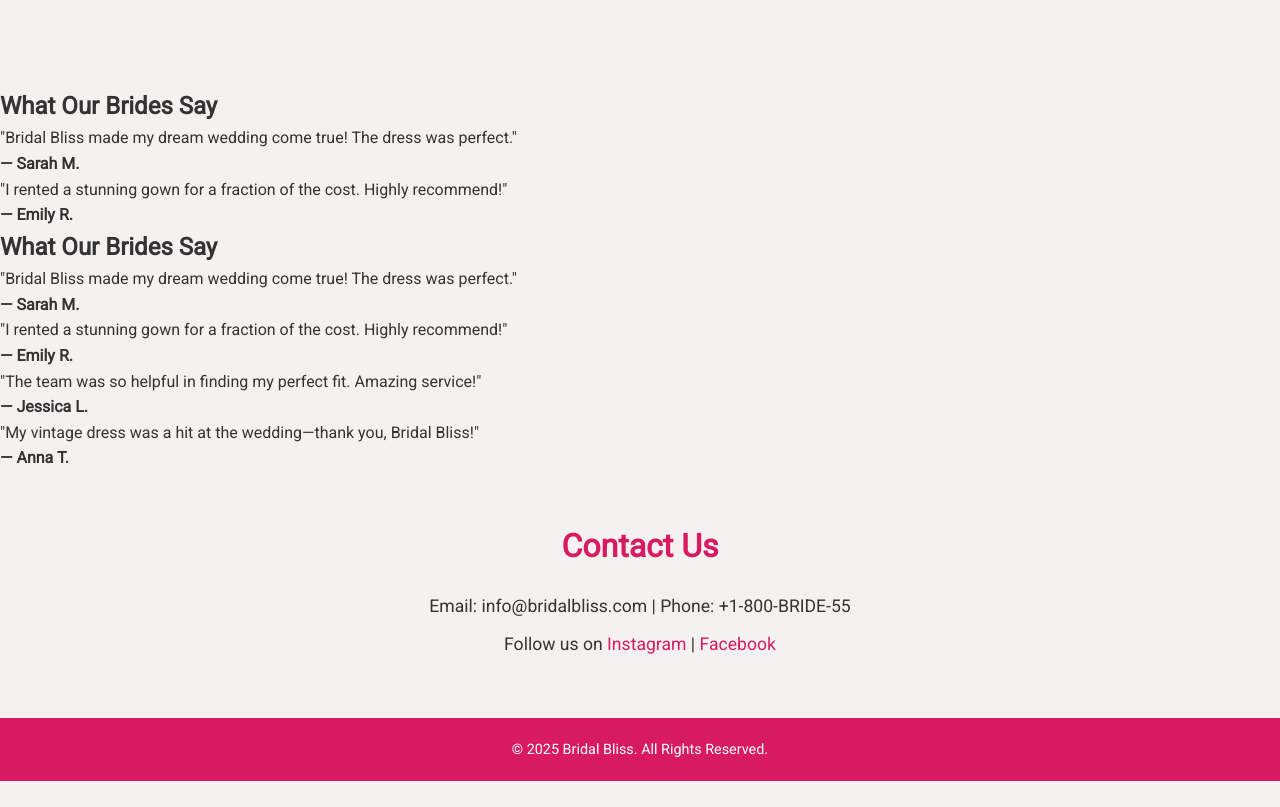
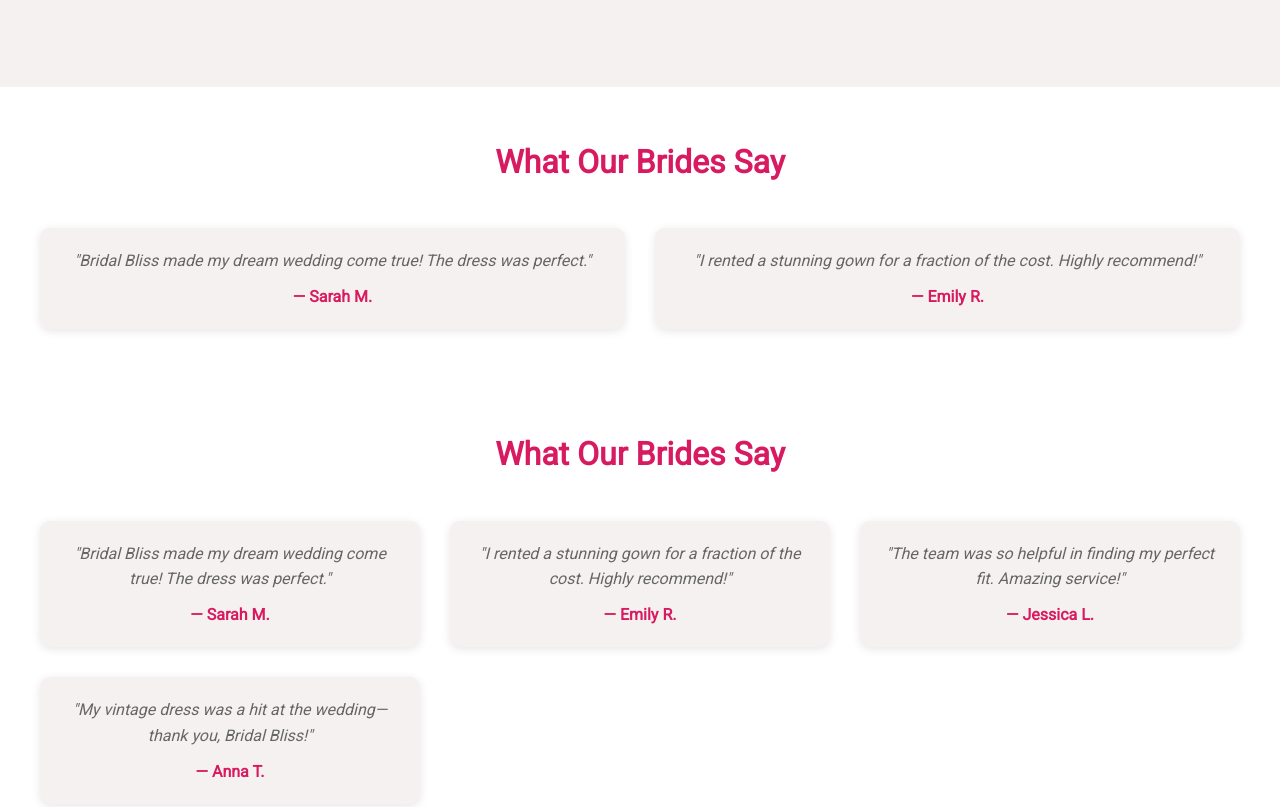
Before and after one commit to Dozie130/Bridal-Bliss, a website: page client/index.html in a window 1280 px wide. Shown: the part 993-1800 px from the top of the page. Before the commit the page ends 1774 px from the top, so only its background shows below. Drawn offline with Linux system fonts and the light colour scheme.

Commit message:
Update styles.css

```diff
--- a/client/styles.css
+++ b/client/styles.css
@@ -454,3 +454,34 @@
         display: none; /* Hide nav on small screens for now */
     }
 }
+.testimonials {
+    padding: 50px 20px;
+    background-color: white;
+    text-align: center;
+}
+.testimonials h2 {
+    font-size: 2em;
+    color: #d81b60;
+    margin-bottom: 40px;
+}
+.testimonial-grid {
+    display: grid;
+    grid-template-columns: repeat(auto-fit, minmax(300px, 1fr));
+    gap: 30px;
+    max-width: 1200px;
+    margin: 0 auto;
+}
+.testimonial-card {
+    background-color: #f5f1f0;
+    padding: 20px;
+    border-radius: 10px;
+    box-shadow: 0 2px 10px rgba(0, 0, 0, 0.1);
+}
+.testimonial-card p {
+    font-style: italic;
+    color: #666;
+}
+.testimonial-card h4 {
+    margin-top: 10px;
+    color: #d81b60;
+}
```
